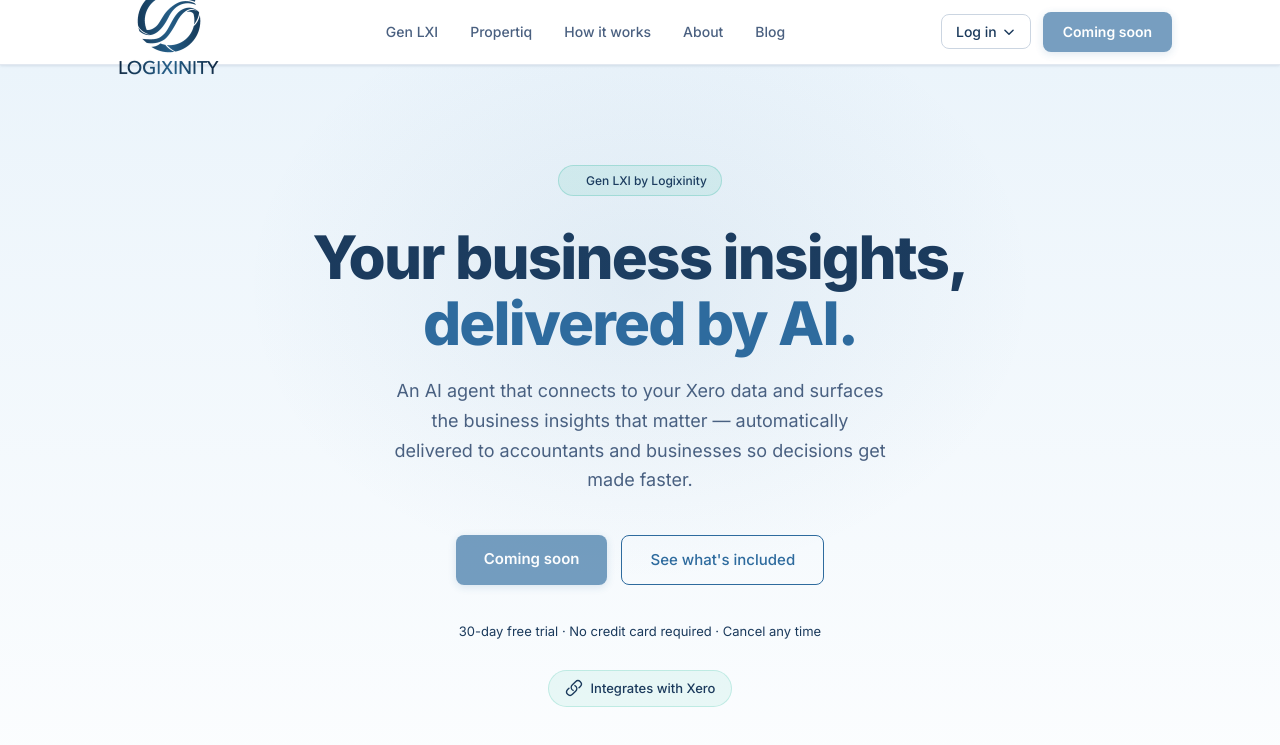
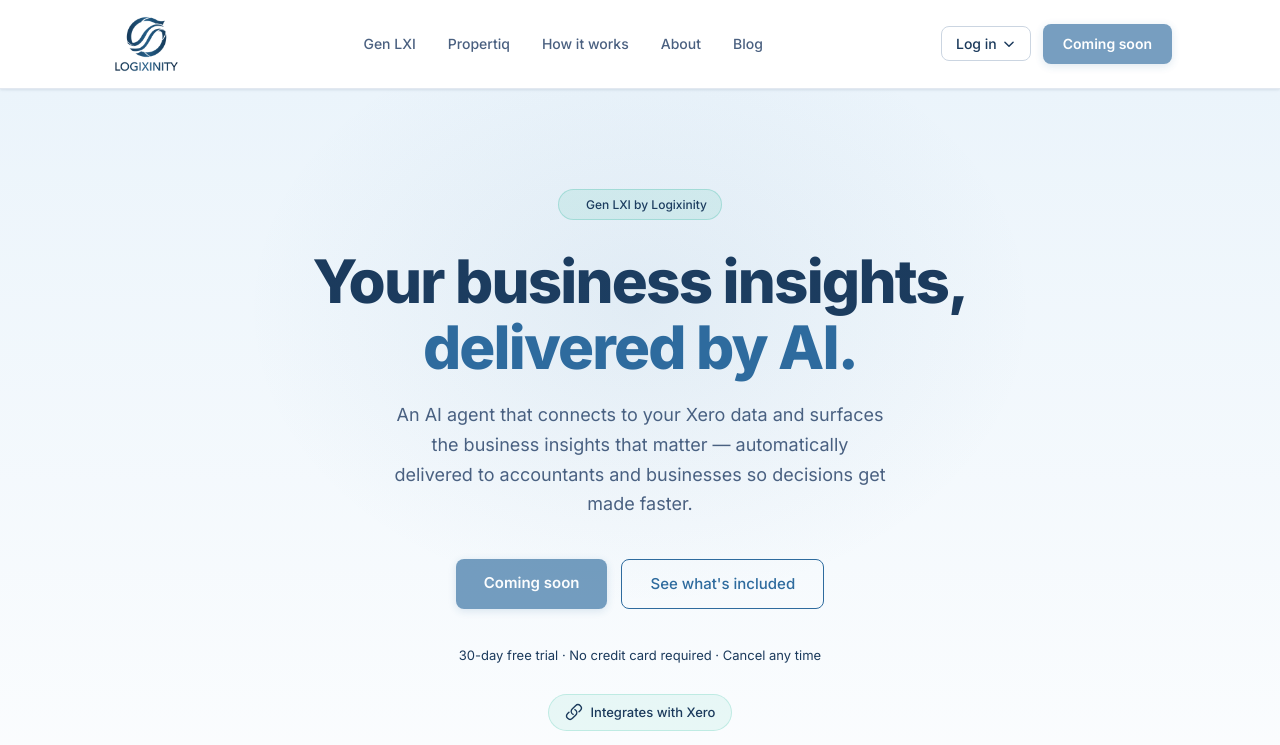
Before and after one commit to RamananRaj/logixinity, a plain HTML site: page accountant-ai.html in a window 1280 px wide. Shown: the top 745 px of the page. Drawn offline with Linux system fonts and the light colour scheme.

Commit message:
fix: expand nav bar to 88px, logo to 76px tall

```diff
--- a/accountant-ai.html
+++ b/accountant-ai.html
@@ -24,7 +24,7 @@
   <header class="nav">
     <div class="container nav-inner">
       <a href="/" class="nav-logo">
-        <img src="assets/logo-nav.png" alt="Logixinity" width="122" height="120" />
+        <img src="assets/logo-nav.png" alt="Logixinity" style="height:76px;width:auto;" />
       </a>
 
       <nav aria-label="Main navigation">
--- a/css/styles.css
+++ b/css/styles.css
@@ -121,7 +121,7 @@
   display: flex;
   align-items: center;
   justify-content: space-between;
-  height: 64px;
+  height: 88px;
 }
 
 .nav-logo {
```
Also changed, not shown: index.html (+1 -1 lines), propertiq.html (+1 -1 lines).
